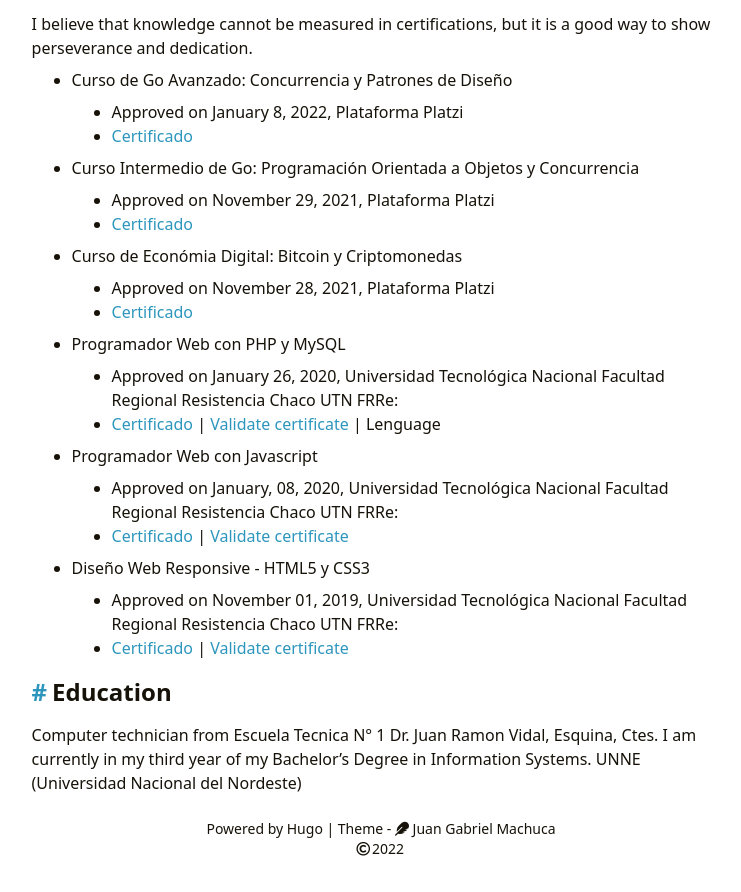
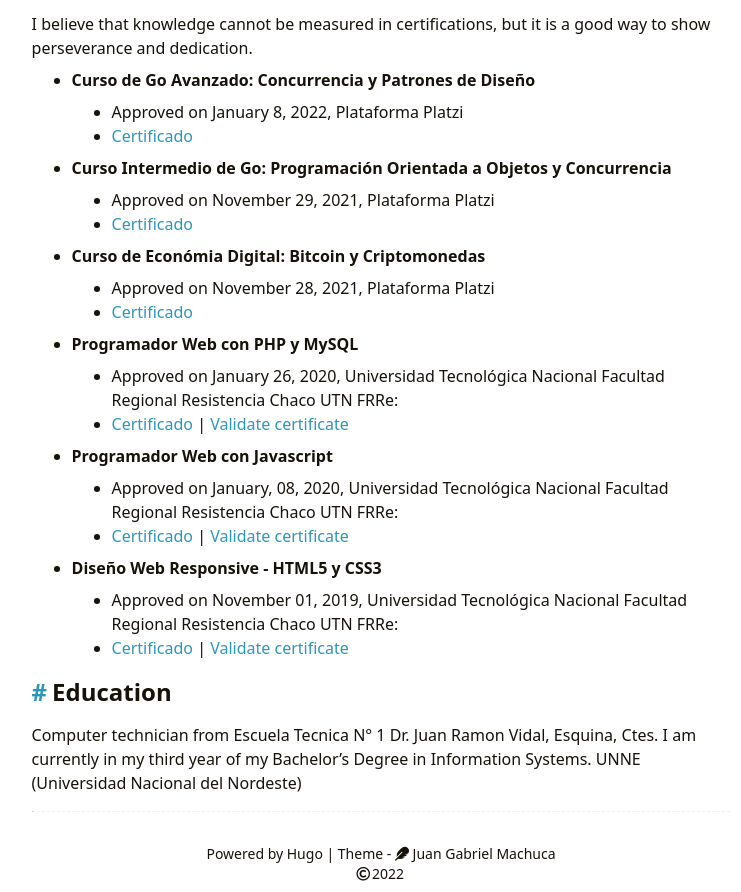
Before and after one commit to juanmachuca95/juanmachuca95.github.io, a plain HTML site: page about/index.html in a window 1280 px wide. Shown: the part 714-1606 px from the top of the page, without its empty margins (259-1000 px from the left). Before the commit the page ends 1581 px from the top, so only its background shows below. Drawn offline with Linux system fonts and the light colour scheme.

Commit message:
feat: add bold in title

```diff
--- a/about/index.html
+++ b/about/index.html
@@ -32,7 +32,7 @@ Certifications I believe that knowledge cannot be measured in certifications, bu
         "mainEntityOfPage": {
             "@type": "WebPage",
             "@id": "http:\/\/localhost\/about\/"
-        },"genre": "page","wordcount":  233 ,
+        },"genre": "page","wordcount":  231 ,
         "url": "http:\/\/localhost\/about\/","datePublished": "2022-12-01T09:53:12-03:00","dateModified": "2022-12-01T09:53:12-03:00","publisher": {
             "@type": "Organization",
             "name": "Author"},"author": {
@@ -73,6 +73,7 @@ Certifications I believe that knowledge cannot be measured in certifications, bu
                 <div class="container"><div class="page single special"><h1 class="single-title animated pulse faster">About Me</h1><div class="content" id="content"><h1 id="hi-im-juan-gabriel-machuca">Hi, I&rsquo;m Juan Gabriel Machuca</h1>
 <p>I&rsquo;m a Backend Developer from Argentina, in the province of Corrientes Capital. I was born on July 16, 1995, I am passionate about technology and programming, aspiring to graduate in systems.</p>
 <!-- raw HTML omitted -->
+<!-- raw HTML omitted -->
 <hr>
 <h2 id="programming-skills">Programming Skills</h2>
 <p>I like to program not only when I work, I also program because I have fun doing it.</p>
@@ -84,11 +85,11 @@ Certifications I believe that knowledge cannot be measured in certifications, bu
         data-sizes="auto"
         alt="https://github-readme-stats.vercel.app/api/top-langs/?username=juanmachuca95&amp;langs_count=8&amp;layout=compact&amp;count_private=true&amp;theme=transparent"
         title="Juanmachuca95 TopLang" /></p>
-<h2 id="certifications">Certifications</h2>
+<h2 id="__certifications__"><strong>Certifications</strong></h2>
 <p>I believe that knowledge cannot be measured in certifications, but it is a good way to show perseverance and dedication.</p>
 <ul>
 <li>
-<p><!-- raw HTML omitted --> Curso de Go Avanzado: Concurrencia y Patrones de Diseño</p>
+<p><strong>Curso de Go Avanzado: Concurrencia y Patrones de Diseño</strong></p>
 <ul>
 <li>Approved on January 8, 2022, Plataforma Platzi</li>
 <li><a href="https://drive.google.com/file/d/1U6qz1_uNp2H6788nZEZqi48LoNZybjZa/view" target="_blank" rel="noopener noreffer">Certificado</a>
@@ -96,7 +97,7 @@ Certifications I believe that knowledge cannot be measured in certifications, bu
 </ul>
 </li>
 <li>
-<p>Curso Intermedio de Go: Programación Orientada a Objetos y Concurrencia</p>
+<p><strong>Curso Intermedio de Go: Programación Orientada a Objetos y Concurrencia</strong></p>
 <ul>
 <li>Approved on November 29, 2021, Plataforma Platzi</li>
 <li><a href="https://drive.google.com/file/d/1uoOebvqW9UTgcqWAN8DCIr83NMJXqEpz/view?usp=sharing" target="_blank" rel="noopener noreffer">Certificado</a>
@@ -104,7 +105,7 @@ Certifications I believe that knowledge cannot be measured in certifications, bu
 </ul>
 </li>
 <li>
-<p>Curso de Económia Digital: Bitcoin y Criptomonedas</p>
+<p><strong>Curso de Económia Digital: Bitcoin y Criptomonedas</strong></p>
 <ul>
 <li>Approved on November 28, 2021, Plataforma Platzi</li>
 <li><a href="https://drive.google.com/file/d/1CkZZ_ZAGd6cY09a0M2N2d4rhEf_BP58G/view?usp=sharing" target="_blank" rel="noopener noreffer">Certificado</a>
@@ -112,16 +113,16 @@ Certifications I believe that knowledge cannot be measured in certifications, bu
 </ul>
 </li>
 <li>
-<p>Programador Web con PHP y MySQL</p>
+<p><strong>Programador Web con PHP y MySQL</strong></p>
 <ul>
 <li>Approved on January 26, 2020, Universidad Tecnológica Nacional Facultad Regional Resistencia Chaco UTN FRRe:</li>
 <li><a href="https://drive.google.com/file/d/1uoOebvqW9UTgcqWAN8DCIr83NMJXqEpz/view?usp=sharing" target="_blank" rel="noopener noreffer">Certificado</a>
  | <a href="https://www.frre.utn.edu.ar/www/paginas/view/item/validarcertificados" target="_blank" rel="noopener noreffer">Validate certificate</a>
- | Lenguage</li>
+</li>
 </ul>
 </li>
 <li>
-<p>Programador Web con Javascript</p>
+<p><strong>Programador Web con Javascript</strong></p>
 <ul>
 <li>Approved on January, 08, 2020, Universidad Tecnológica Nacional Facultad Regional Resistencia Chaco UTN FRRe:</li>
 <li><a href="https://drive.google.com/file/d/1wMAXMS3838ZVEb5itkkfH1m5gdr2GI1I/view?usp=sharing" target="_blank" rel="noopener noreffer">Certificado</a>
@@ -130,7 +131,7 @@ Certifications I believe that knowledge cannot be measured in certifications, bu
 </ul>
 </li>
 <li>
-<p>Diseño Web Responsive - HTML5 y CSS3</p>
+<p><strong>Diseño Web Responsive - HTML5 y CSS3</strong></p>
 <ul>
 <li>Approved on November 01, 2019, Universidad Tecnológica Nacional Facultad Regional Resistencia Chaco UTN FRRe:</li>
 <li><a href="https://drive.google.com/file/d/1wMAXMS3838ZVEb5itkkfH1m5gdr2GI1I/view?usp=sharing" target="_blank" rel="noopener noreffer">Certificado</a>
@@ -139,9 +140,10 @@ Certifications I believe that knowledge cannot be measured in certifications, bu
 </ul>
 </li>
 </ul>
-<h2 id="education">Education</h2>
+<h2 id="__education__"><strong>Education</strong></h2>
 <p>Computer technician from Escuela Tecnica N° 1 Dr. Juan Ramon Vidal, Esquina, Ctes.
 I am currently in my third year of my Bachelor&rsquo;s Degree in Information Systems. UNNE (Universidad Nacional del Nordeste)</p>
+<hr>
 </div></div></div>
             </main><footer class="footer">
         <div class="footer-container"><div class="footer-line">Powered by Hugo | Theme - <i class="fa fa-feather"></i> Juan Gabriel Machuca</div><div class="footer-line" itemscope itemtype="http://schema.org/CreativeWork"><i class="far fa-copyright fa-fw"></i><span itemprop="copyrightYear">2022</span><span class="author" itemprop="copyrightHolder">&nbsp;<a href="/" target="_blank"></a></span></div>
```
